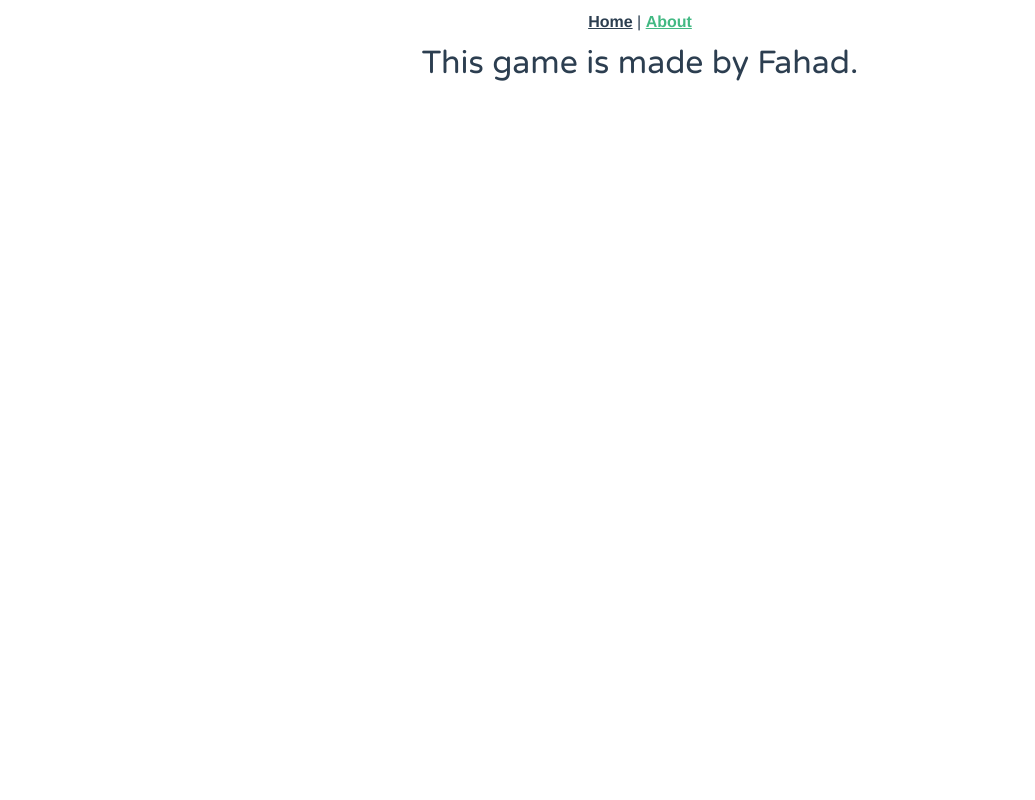
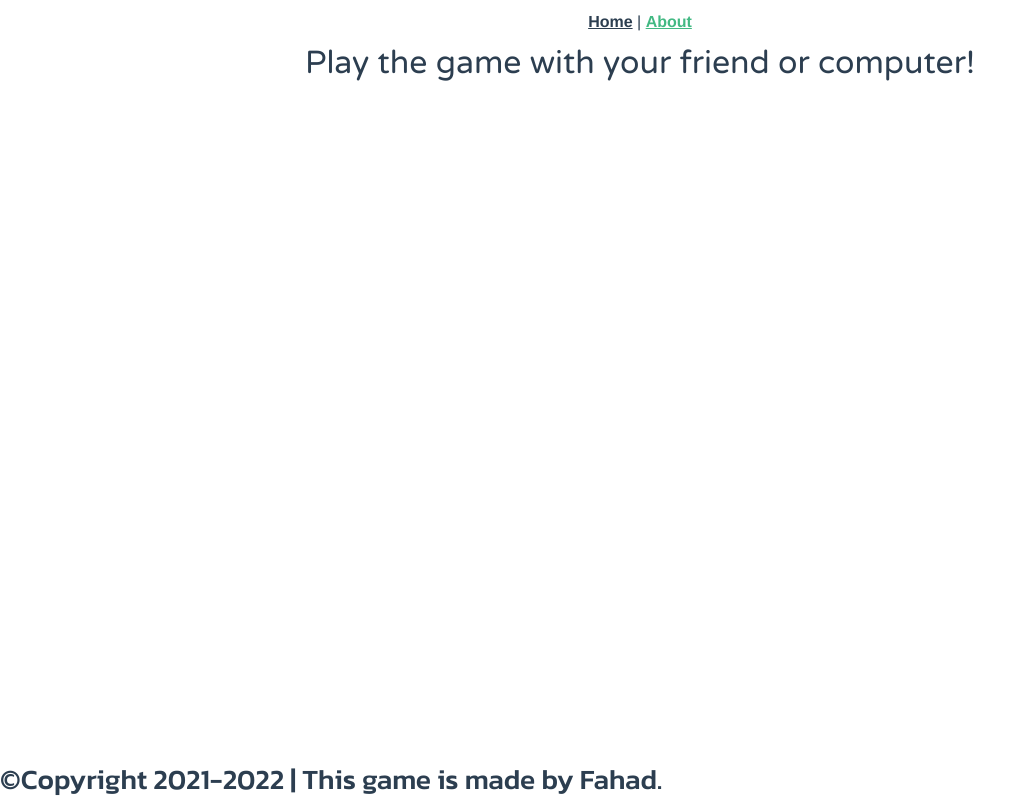
Before and after one commit to RF-Fahad-Islam/vue-tic-tac-toe, a Vue app: page /#/about in a window 1280 px wide. Shown: the whole page, without its empty margins (0-1035 px from the left). Built offline with nearby package versions, Linux system fonts and the light colour scheme; a small style sheet from the web is missing.

Commit message:
update about page and add meta seo

```diff
--- a/public/index.html
+++ b/public/index.html
@@ -5,6 +5,8 @@
   <meta charset="utf-8">
   <meta http-equiv="X-UA-Compatible" content="IE=edge">
   <meta name="viewport" content="width=device-width,initial-scale=1.0">
+  <meta name="description" content="Play Tic Tac Toe game with computer and defeat the computer or challenge your friend. Try now!">
+  <meta name="keywords" content="tic-tac-toe, game, made by fahad, vue game">
   <script async src="https://pagead2.googlesyndication.com/pagead/js/adsbygoogle.js?client=ca-pub-5004388589023803"
      crossorigin="anonymous"></script>
   <link rel="icon" href="<%= BASE_URL %>favicon.ico">
--- a/src/views/About.vue
+++ b/src/views/About.vue
@@ -1,5 +1,8 @@
 <template>
   <div class="about">
-    <h1>This game is made by Fahad.</h1>
+    <h1>Play the game with your friend or computer!</h1>
+    <div style="position: fixed; bottom: 3px; text-align:center;">
+      <h3 class="d-block m-auto">&copy;Copyright 2021-2022 | This game is made by Fahad.</h3>
+    </div>
   </div>
 </template>
```
